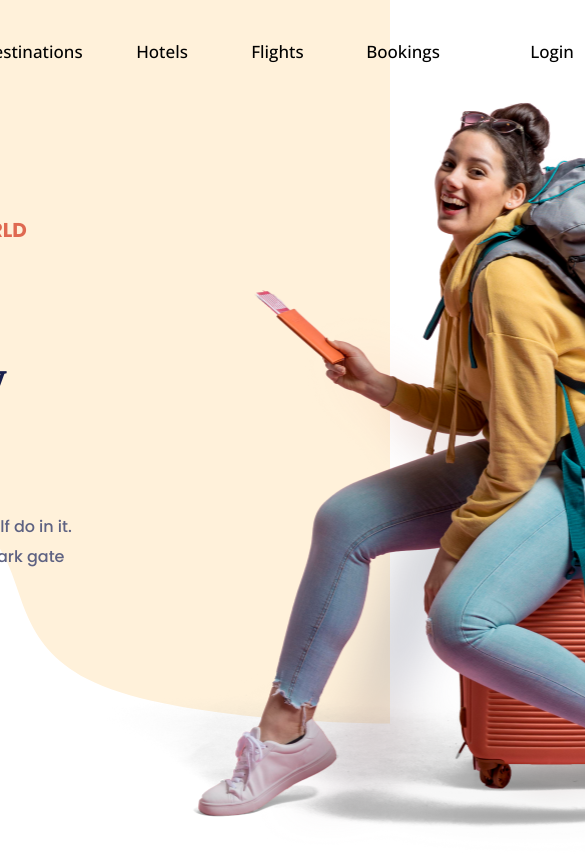
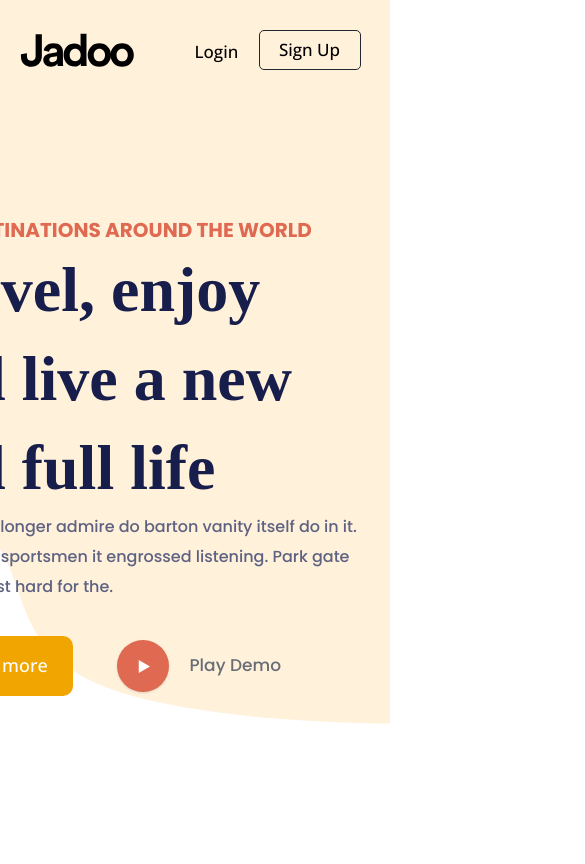
Before and after one commit to Bigbilly-github/landingPage, a React (Vite) app: page / in a window 390 px wide. Shown: the top 864 px of the page, 585 px wide, since content can reach past the window. Built offline with nearby package versions, Linux system fonts and the light colour scheme; a web font is replaced by a local one.

Commit message:
adding responsiveness to the header

```diff
--- a/src/components/header.jsx
+++ b/src/components/header.jsx
@@ -6,30 +6,28 @@ function Header () {
     return(
         <>
         <header className="w-full h-[100px] flex justify-center items-center fixed top-0 z-20">
-            <div className='flex  w-[1160px] h-[40px] items-center'>
-                    <img src={logo} alt="image of the web logo" className='w-[114.91px] h-[33.99] mr-[222px]'/>
+            <div className='flex w-[90vw]  lg:w-[1160px] h-[40px] items-center  justify-between  '>
+                    <img src={logo} alt="image of the web logo" className='w-[114.91px] h-[33.99] xl:ml-0 lg:ml-[20px] md:mr-[222px]  xl:mr-[222px] lg:mr-[150px] '/>
 
-                    <nav  className='mr-[86px]'>
+                    <nav  className='mr-[86px] hidden lg:flex'>
                         <ul className='flex  font-sans font-medium text-[17px]'>
-                            <li className='mr-[55px] w-[100px] h-[22px] cursor-pointer'><a href=''>Destinations</a></li>
-                            <li className='mr-[64px] w-[51px] h-[22px] cursor-pointer'><a href=''>Hotels</a></li>
-                            <li className='mr-[62px] w-[53px] h-[22px] cursor-pointer'><a href=''>Flights</a></li>
-                            <li className='w-[78px] h-[22px] cursor-pointer'><a href=''>Bookings</a></li>
+                            <li className='lg:mr-[40px] w-[100px] h-[22px] cursor-pointer opacity-100 hover:opacity-55 transition-opacity duration-150'><a href=''>Destinations</a></li>
+                            <li className='mr-[64px] lg:mr-[40px]  w-[51px] h-[22px] cursor-pointer opacity-100 hover:opacity-55 transition-opacity duration-150'><a href=''>Hotels</a></li>
+                            <li className='mr-[62px] lg:mr-[40px]  w-[53px] h-[22px] cursor-pointer opacity-100 hover:opacity-55 transition-opacity duration-150'><a href=''>Flights</a></li>
+                            <li className='w-[78px] lg:mr-[40px]  h-[22px] cursor-pointer opacity-100 hover:opacity-55 transition-opacity duration-150'><a href=''>Bookings</a></li>
                         </ul>
                     </nav>
 
                     <div className='flex items-center '>
-                        <p className='font-medium text-[17px] mr-[52px] w-[44px] cursor-pointer h-[22px]'>
+                        <p className='font-medium text-[17px] mr-[20px] lg:mr-[22px] w-[44px] cursor-pointer h-[22px] opacity-100 hover:opacity-55 transition-opacity duration-150'>
                             Login
                         </p>
 
-                        <button className='font-medium text-[17px] mr-[42px] cursor-pointer  w-[102px] h-[40px]  border rounded-[5px]  border-[#212832]'>
+                        <button className='font-medium text-[17px] mr-[10px] lg:mr-[42px] cursor-pointer  w-[102px] h-[40px]  border rounded-[5px]  border-[#212832]  hover:bg-amber-200  transition-bg duration-150'>
                             Sign Up
                         </button>
 
-                        <p  className='font-medium text-[17px] mr-[52px] cursor-pointer w-[38.5px] h-[22px]'>
-                            EN
-                        </p>
+
                     </div>
 
             </div>
--- a/src/components/hero.jsx
+++ b/src/components/hero.jsx
@@ -7,8 +7,8 @@ function Hero (){
 
     return(
         <>
-         <section  className="w-full h-[100px] flex justify-center ">
-            <div className="w-[1200px] h-[764px]  flex items-center  ml-[45px]">
+         <section  className="w-full h-auto flex justify-center sm:bg-[red] md:bg-[blue] lg:bg-[green] xl:bg-[orange] ">
+            <div className="w-[1200px] h-[764px]  flex items-center jus ml-[45px]">
                 <div className='w-[630px] h-[535px]'>
                         <p className='w-[410px] h-[30px] font-poppins font-bold text-[20px] tracking-normal text-[#DF6951]'>
                             BEST DESTINATIONS AROUND THE WORLD
@@ -31,7 +31,7 @@ function Hero (){
                             </p>
                         </div>
                 </div>
-                <div className='w-[783px] h-[764px] -ml-[200px] bg-[url("/src/svg/hero/plane.svg")]  bg-no-repeat bg-auto bg-[100%_20%]  '>
+                <div className=' hidden md:flex w-[783px]  h-[764px] -ml-[200px] bg-[url("/src/svg/hero/plane.svg")]  bg-no-repeat bg-auto bg-[100%_20%]  '>
                         <img src={traveller} alt="image of a traveller" className='w-[100%] h-[100%] bg-[url("/src/svg/hero/plane.svg")] bg-no-repeat bg-auto bg-[23%_8%]     '  />
 
 
```
